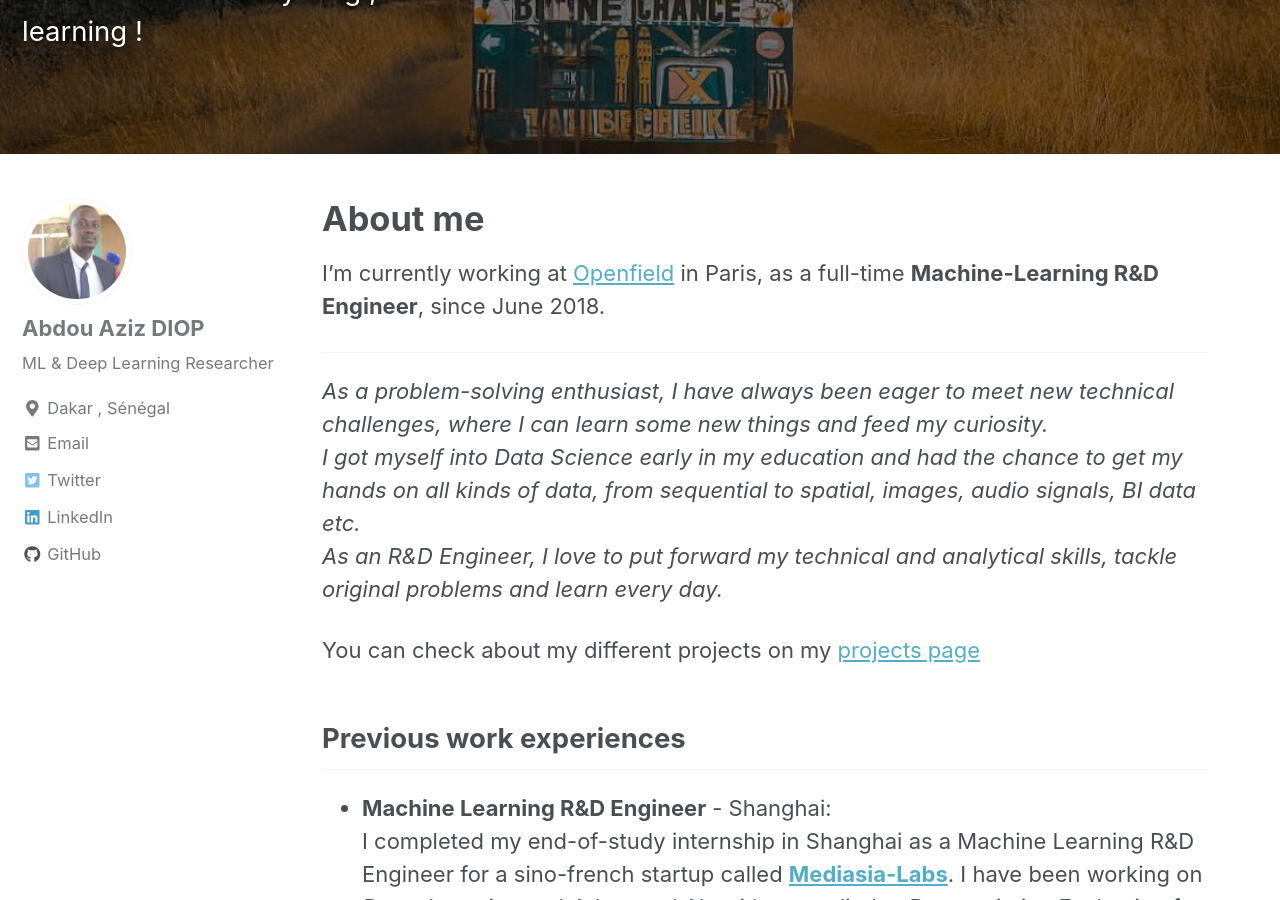
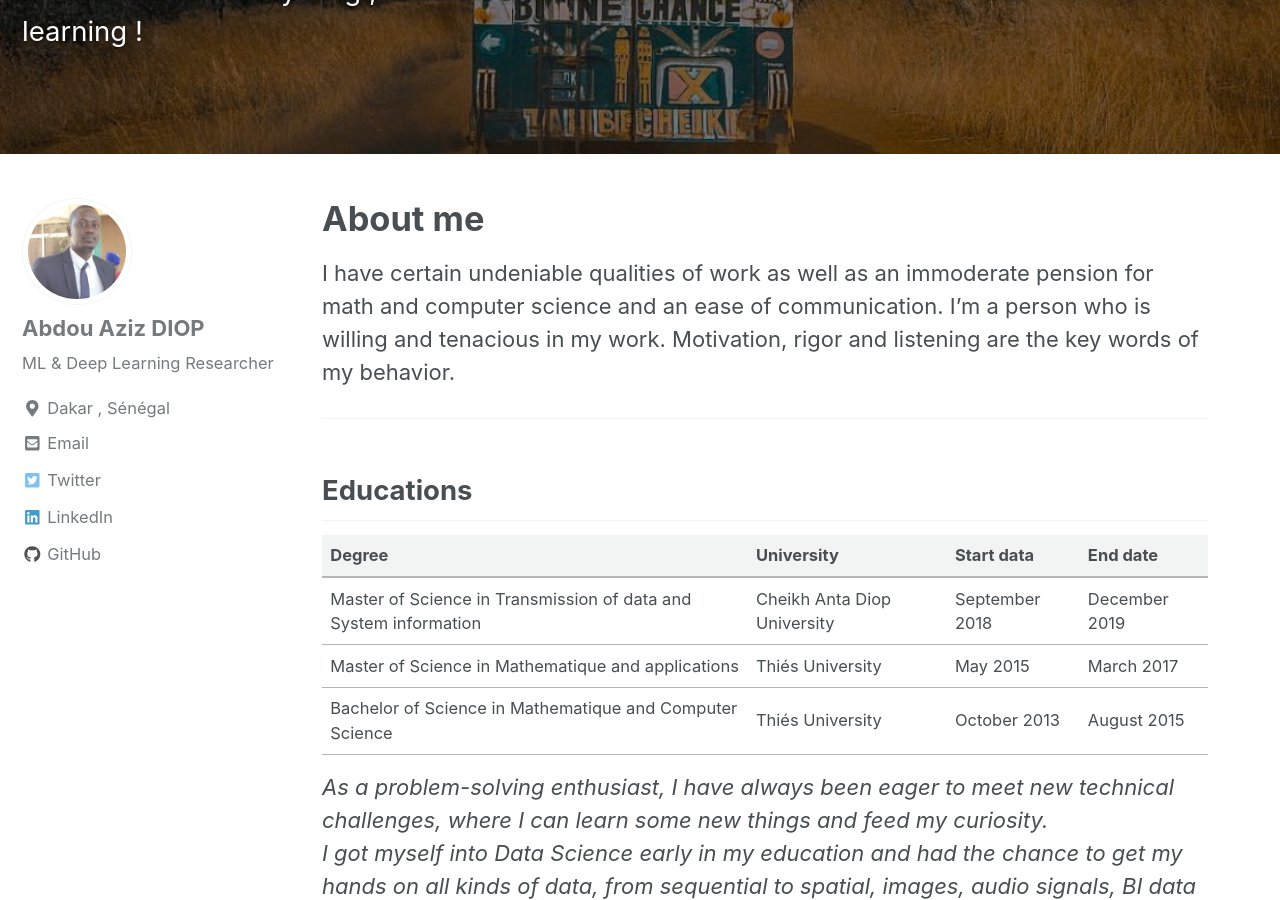
Before and after one commit to abdouaziz/http-abdouaziz.github.io-, a Jekyll site: the page built from index.md, in a window 1280 px wide and 900 px high, scrolled down 277 px. Built offline with Jekyll 4.4.1, drawn with Linux system fonts in a browser that asks for light colours; nearby versions of some CDN libraries.

Commit message:
modification aboutme

```diff
--- a/index.md
+++ b/index.md
@@ -10,9 +10,31 @@ header:
 
 # About me
 
-I'm currently working at [Openfield](http://openfieldlive.com/?lang=en) in Paris, as a full-time **Machine-Learning R&D Engineer**, since June 2018.
+I have certain undeniable qualities of work as well as an immoderate pension for math and computer science and an ease of communication. I'm a person who is willing and tenacious in my work. Motivation, rigor and listening are the key words of my behavior.
+
 
 ---
+
+
+## Educations
+
+| Degree | University  | Start data |End date |
+|----------|--------|---------------|----------|
+| Master of Science in Transmission of data and System information  | Cheikh Anta Diop University | September 2018 | December 2019 |
+| Master of Science in Mathematique and applications   | Thiés University | May 2015 | March 2017 |
+| Bachelor of Science in Mathematique and Computer Science | Thiés University | October 2013 | August 2015  |
+
+
+
+
+
+
+
+
+
+
+
+
 
 
 *As a problem-solving enthusiast, I have always been eager to meet new technical challenges, where I can learn some new things and feed my curiosity.
```
